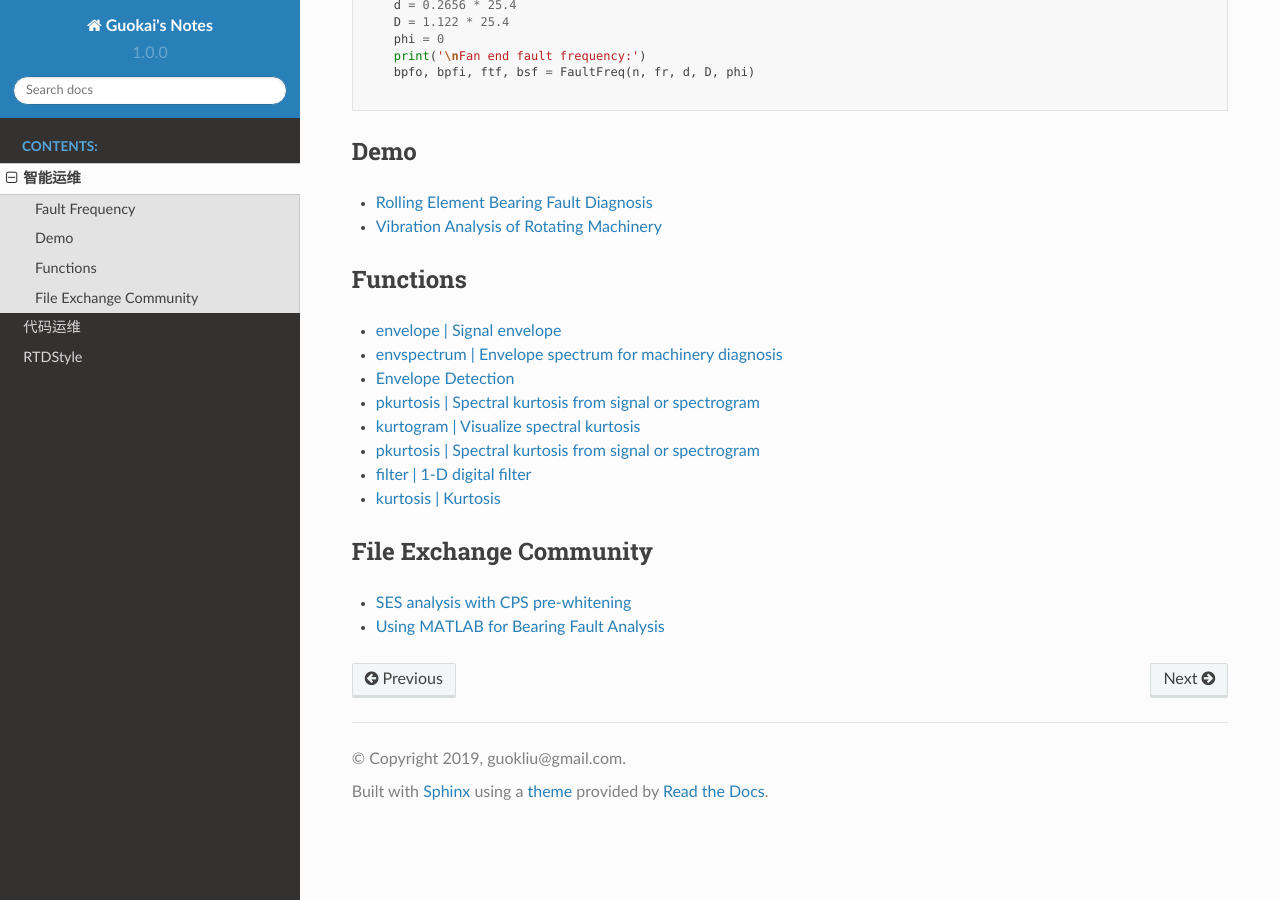
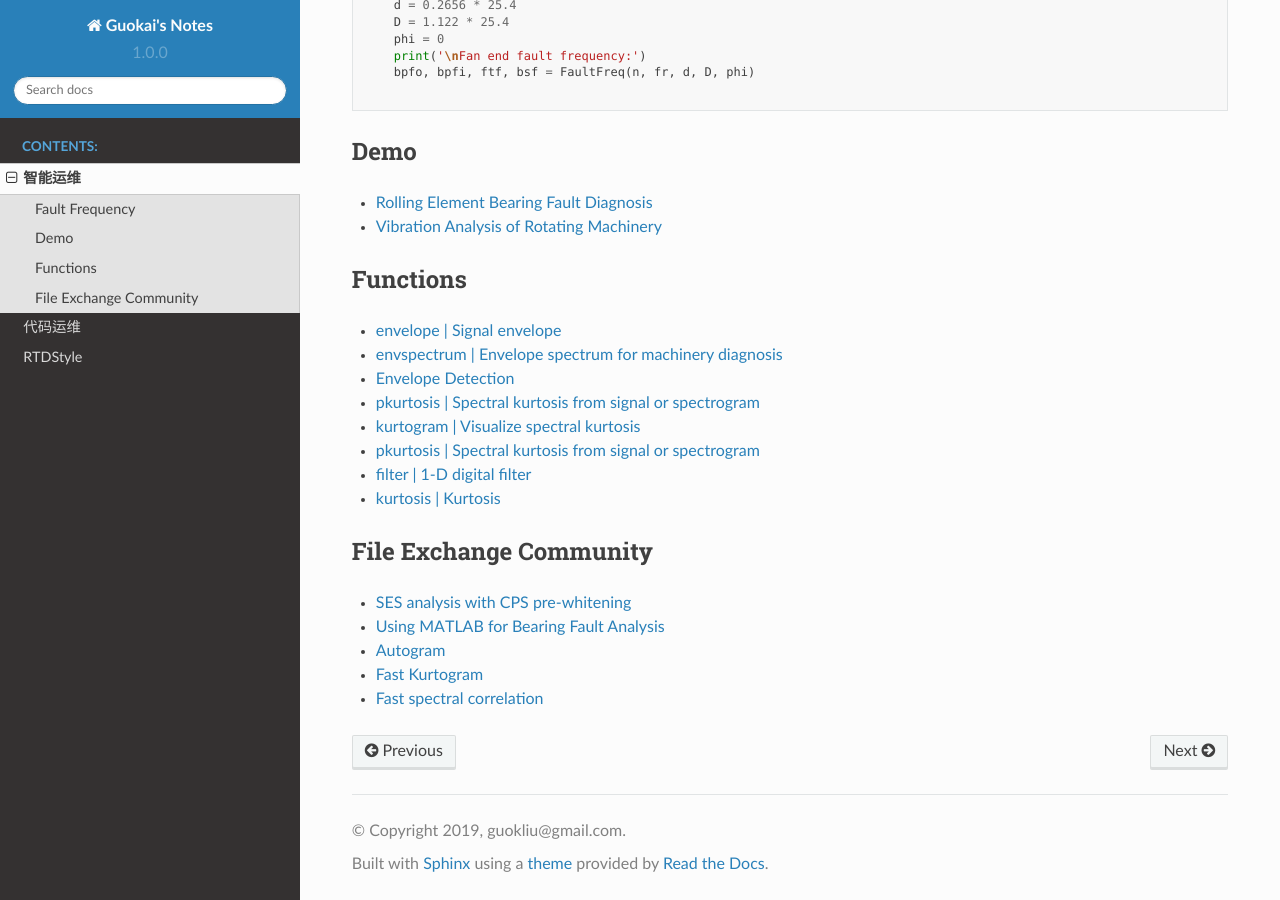
Before and after one commit to GuokaiLiu/RTD, a Sphinx documentation site: the page built from source/initial.rst, in a window 1280 px wide and 900 px high, scrolled down 794 px. Built offline with Sphinx 7.4.7 and the Read the Docs theme 2.0.0, drawn with Linux system fonts in a browser that asks for light colours.

Commit message:
'autogram'

```diff
--- a/source/initial.rst
+++ b/source/initial.rst
@@ -43,3 +43,8 @@ File Exchange Community
 - `SES analysis with CPS pre-whitening <https://www.mathworks.com/matlabcentral/fileexchange/71455-ses-analysis-with-cps-pre-whitening>`_
 
 - `Using MATLAB for Bearing Fault Analysis <https://ww2.mathworks.cn/matlabcentral/fileexchange/34385-using-matlab-for-bearing-fault-analysis?product=EL>`_
+
+- `Autogram <https://www.mathworks.com/matlabcentral/fileexchange/65413-autogram>`_
+
+- `Fast Kurtogram <https://www.mathworks.com/matlabcentral/fileexchange/48912-fast-kurtogram>`_
+- `Fast spectral correlation <https://www.mathworks.com/matlabcentral/fileexchange/60561-fast_sc-x-nw-alpha_max-fs-opt>`_
```
